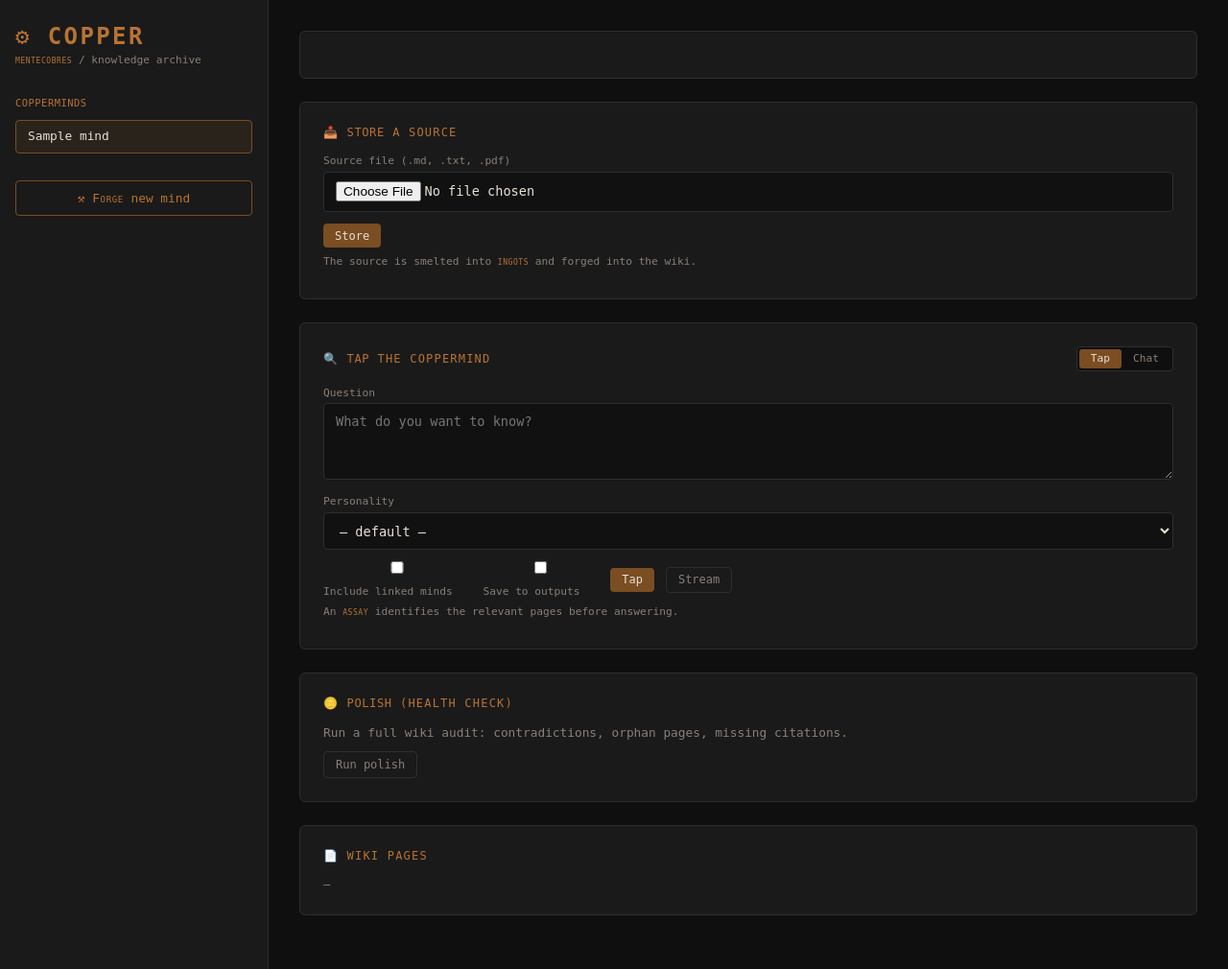
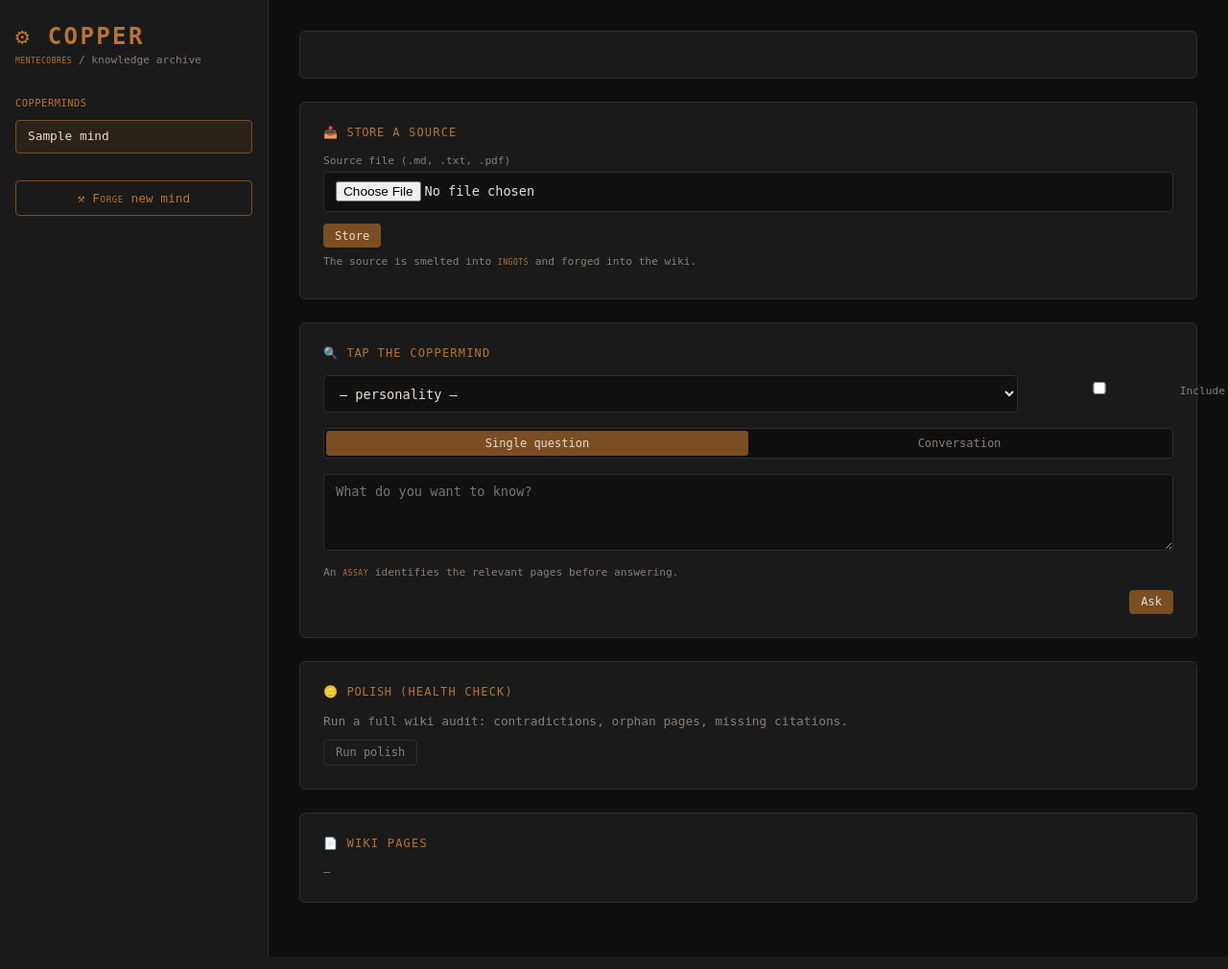
Before and after one commit to fermaat/copper, a FastAPI app: template src/copper/api/templates/index.html in a window 1280 px wide. Shown: the whole page at 96% size. Run offline with FastAPI, Linux system fonts and the light colour scheme; the template is opened without the code that fills it: most values are stand-ins (such as "Sample title", 1, 10 or a date in 2020); data that the repository does not hold is empty; parts of the project's set-up code (start-up, migrations or seed data) failed here and were passed over; some libraries are stand-ins or nearby versions.

Commit message:
fixed stream

```diff
--- a/src/copper/api/static/style.css
+++ b/src/copper/api/static/style.css
@@ -166,9 +166,9 @@ label { font-size: 0.7rem; color: var(--text-dim); display: block; margin-bottom
   display: block; color: var(--text-dim); font-size: 0.7rem;
 }
 
-/* Mode toggle (Tap / Chat) */
-.mode-toggle { display: flex; gap: 0; background: var(--bg); border: 1px solid var(--border); border-radius: 4px; padding: 2px; }
-.mode-btn { background: transparent; border: none; color: var(--text-dim); font-family: inherit; font-size: 0.7rem; padding: 0.2rem 0.75rem; border-radius: 3px; cursor: pointer; transition: all 0.15s; }
+/* Mode tabs (Single question / Conversation) */
+.mode-toggle { display: flex; gap: 0; background: var(--bg); border: 1px solid var(--border); border-radius: 4px; padding: 2px; width: 100%; }
+.mode-btn { flex: 1; background: transparent; border: none; color: var(--text-dim); font-family: inherit; font-size: 0.75rem; padding: 0.35rem 0.5rem; border-radius: 3px; cursor: pointer; transition: all 0.15s; }
 .mode-btn.active { background: var(--copper-dark); color: var(--text); }
 
 /* Chat thread */
--- a/src/copper/api/templates/index.html
+++ b/src/copper/api/templates/index.html
@@ -71,37 +71,35 @@
 
         <!-- Tap / Chat -->
         <div class="card">
-          <div class="flex" style="justify-content:space-between;margin-bottom:1rem">
-            <div class="card-title" style="margin:0">🔍 <span class="cosmere">Tap</span> the coppermind</div>
-            <div class="mode-toggle">
-              <button id="mode-tap-btn" class="mode-btn active" onclick="setMode('tap')">Tap</button>
-              <button id="mode-chat-btn" class="mode-btn" onclick="setMode('chat')">Chat</button>
-            </div>
+          <div class="card-title">🔍 <span class="cosmere">Tap</span> the coppermind</div>
+
+          <!-- Shared controls -->
+          <div class="flex" style="margin-bottom:1rem;flex-wrap:wrap;gap:0.5rem">
+            <select id="shared-personality" title="Voice used to answer" style="margin:0;flex:1;min-width:140px">
+              <option value="">— personality —</option>
+            </select>
+            <label style="margin:0;white-space:nowrap">
+              <input type="checkbox" id="shared-with-links"> Include linked minds
+            </label>
+          </div>
+
+          <!-- Mode tabs -->
+          <div class="mode-toggle" style="margin-bottom:1rem">
+            <button id="mode-tap-btn" class="mode-btn active" onclick="setMode('tap')">Single question</button>
+            <button id="mode-chat-btn" class="mode-btn" onclick="setMode('chat')">Conversation</button>
           </div>
 
           <!-- Tap panel -->
           <div id="tap-panel">
-            <label>Question</label>
             <textarea id="tap-question" placeholder="What do you want to know?"></textarea>
-            <label>Personality</label>
-            <select id="tap-personality" title="Voice used to answer">
-              <option value="">— default —</option>
-            </select>
-            <div class="flex">
-              <label style="margin:0">
-                <input type="checkbox" id="tap-with-links"> Include linked minds
-              </label>
-              <label style="margin:0">
-                <input type="checkbox" id="tap-save"> Save to outputs
-              </label>
-              <button class="btn btn-primary btn-sm" onclick="runTap()">Tap</button>
-              <button class="btn btn-ghost btn-sm" onclick="runTapStream()">Stream</button>
-            </div>
-            <p class="text-dim" style="font-size:0.7rem;margin-top:0.5rem">
+            <p class="text-dim" style="font-size:0.7rem;margin-bottom:0.5rem">
               An <span class="cosmere">assay</span> identifies the relevant pages before answering.
             </p>
             <div id="tap-connections" class="mt-1"></div>
             <div id="tap-answer" class="answer-box mt-1" style="display:none"></div>
+            <div class="flex" style="justify-content:flex-end;margin-top:0.75rem">
+              <button id="tap-ask-btn" class="btn btn-primary btn-sm" onclick="runTapStream()">Ask</button>
+            </div>
           </div>
 
           <!-- Chat panel -->
@@ -109,19 +107,10 @@
             <div id="chat-thread" class="chat-thread">
               <div class="chat-empty">Ask a question to start the conversation.</div>
             </div>
-            <label>Personality</label>
-            <select id="chat-personality" title="Voice used to answer">
-              <option value="">— default —</option>
-            </select>
-            <div class="flex" style="margin-bottom:0.75rem">
-              <label style="margin:0">
-                <input type="checkbox" id="chat-with-links"> Include linked minds
-              </label>
-            </div>
             <textarea id="chat-question" placeholder="Ask a follow-up… (Ctrl+Enter to send)" style="min-height:60px"></textarea>
             <div class="flex" style="justify-content:flex-end">
               <button class="btn btn-ghost btn-sm" onclick="clearChat()">New conversation</button>
-              <button class="btn btn-primary btn-sm" onclick="sendChat()">Send</button>
+              <button id="chat-send-btn" class="btn btn-primary btn-sm" onclick="sendChat()">Send</button>
             </div>
           </div>
         </div>
@@ -187,18 +176,14 @@
         const res = await fetch('/minds/prompts/tap');
         if (!res.ok) return;
         const items = await res.json();
-        const tapSelect = document.getElementById('tap-personality');
-        const chatSelect = document.getElementById('chat-personality');
+        const select = document.getElementById('shared-personality');
         for (const it of items) {
           const short = it.name.startsWith('tap.') ? it.name.slice(4) : it.name;
-          const label = short + (it.description ? ` — ${it.description.split('\n')[0].slice(0, 60)}` : '');
-          for (const select of [tapSelect, chatSelect]) {
-            const opt = document.createElement('option');
-            opt.value = it.name;
-            opt.textContent = label;
-            opt.title = it.description || '';
-            select.appendChild(opt);
-          }
+          const opt = document.createElement('option');
+          opt.value = it.name;
+          opt.textContent = short + (it.description ? ` — ${it.description.split('\n')[0].slice(0, 60)}` : '');
+          opt.title = it.description || '';
+          select.appendChild(opt);
         }
       } catch (e) { /* silent — default is fine */ }
     }
@@ -271,39 +256,6 @@
     });
 
     // ----------------------------------------------------------------
-    // Tap (single response)
-    // ----------------------------------------------------------------
-    async function runTap() {
-      if (!currentMind) return;
-      const question = document.getElementById('tap-question').value.trim();
-      if (!question) return;
-
-      const answerEl = document.getElementById('tap-answer');
-      const connectionsEl = document.getElementById('tap-connections');
-      answerEl.textContent = 'Tapping the coppermind…';
-      answerEl.style.display = 'block';
-      connectionsEl.innerHTML = '';
-
-      const personality = document.getElementById('tap-personality').value || null;
-      const res = await fetch(`/minds/${currentMind}/tap`, {
-        method: 'POST',
-        headers: { 'Content-Type': 'application/json' },
-        body: JSON.stringify({
-          question,
-          save: document.getElementById('tap-save').checked,
-          with_links: document.getElementById('tap-with-links').checked,
-          personality,
-        }),
-      });
-      const data = await res.json();
-
-      answerEl.textContent = data.answer;
-      if (data.connections.length) {
-        connectionsEl.innerHTML = data.connections.map(c => `<span class="connection-tag">${c}</span>`).join('');
-      }
-    }
-
-    // ----------------------------------------------------------------
     // Tap (streaming via SSE)
     // ----------------------------------------------------------------
     function runTapStream() {
@@ -312,24 +264,19 @@
       if (!question) return;
 
       const answerEl = document.getElementById('tap-answer');
+      const askBtn = document.getElementById('tap-ask-btn');
       answerEl.textContent = '';
       answerEl.classList.add('streaming');
       answerEl.style.display = 'block';
+      askBtn.disabled = true;
 
-      const params = new URLSearchParams({
-        question,
-        save: document.getElementById('tap-save').checked,
-        with_links: document.getElementById('tap-with-links').checked,
-      });
-
-      const personality = document.getElementById('tap-personality').value || null;
-      // POST body via fetch then read SSE stream
+      const personality = document.getElementById('shared-personality').value || null;
       fetch(`/minds/${currentMind}/tap/stream`, {
         method: 'POST',
         headers: { 'Content-Type': 'application/json' },
         body: JSON.stringify({
           question,
-          with_links: document.getElementById('tap-with-links').checked,
+          with_links: document.getElementById('shared-with-links').checked,
           personality,
         }),
       }).then(res => {
@@ -338,21 +285,19 @@
 
         function read() {
           reader.read().then(({ done, value }) => {
-            if (done) { answerEl.classList.remove('streaming'); return; }
+            if (done) { answerEl.classList.remove('streaming'); askBtn.disabled = false; return; }
             const text = decoder.decode(value);
-            // Parse SSE lines
             text.split('\n').forEach(line => {
-              if (line.startsWith('data: ')) {
-                const chunk = line.slice(6);
-                if (chunk === '[DONE]') { answerEl.classList.remove('streaming'); return; }
-                answerEl.textContent += chunk;
-              }
+              if (!line.startsWith('data: ')) return;
+              const raw = line.slice(6);
+              if (raw === '[DONE]') { answerEl.classList.remove('streaming'); askBtn.disabled = false; return; }
+              try { answerEl.textContent += JSON.parse(raw); } catch (_) {}
             });
             read();
           });
         }
         read();
-      });
+      }).catch(() => { answerEl.classList.remove('streaming'); askBtn.disabled = false; });
     }
 
     // ----------------------------------------------------------------
@@ -395,46 +340,54 @@
       const input = document.getElementById('chat-question');
       const question = input.value.trim();
       if (!question) return;
+
+      const sendBtn = document.getElementById('chat-send-btn');
+      sendBtn.disabled = true;
       input.value = '';
 
       appendChatBubble('user', question);
       const assistantBubble = appendChatBubble('assistant', '', true);
       const thread = document.getElementById('chat-thread');
 
-      const personality = document.getElementById('chat-personality').value || null;
+      const personality = document.getElementById('shared-personality').value || null;
+
+      function finalize(answer) {
+        assistantBubble.classList.remove('streaming');
+        sendBtn.disabled = false;
+        chatHistory.push({ role: 'user', content: question });
+        chatHistory.push({ role: 'assistant', content: answer });
+      }
+
       fetch(`/minds/${currentMind}/chat/stream`, {
         method: 'POST',
         headers: { 'Content-Type': 'application/json' },
         body: JSON.stringify({
           question,
           history: chatHistory,
-          with_links: document.getElementById('chat-with-links').checked,
+          with_links: document.getElementById('shared-with-links').checked,
           personality,
         }),
       }).then(res => {
+        if (!res.ok) {
+          assistantBubble.textContent = `Error ${res.status}`;
+          finalize('');
+          return;
+        }
         const reader = res.body.getReader();
         const decoder = new TextDecoder();
         let answer = '';
+        let done = false;
 
         function read() {
-          reader.read().then(({ done, value }) => {
-            if (done) {
-              assistantBubble.classList.remove('streaming');
-              chatHistory.push({ role: 'user', content: question });
-              chatHistory.push({ role: 'assistant', content: answer });
-              return;
-            }
+          if (done) return;
+          reader.read().then(({ done: streamDone, value }) => {
+            if (streamDone) { finalize(answer); return; }
             const text = decoder.decode(value);
             text.split('\n').forEach(line => {
               if (!line.startsWith('data: ')) return;
-              const chunk = line.slice(6);
-              if (chunk === '[DONE]') {
-                assistantBubble.classList.remove('streaming');
-                chatHistory.push({ role: 'user', content: question });
-                chatHistory.push({ role: 'assistant', content: answer });
-                return;
-              }
-              answer += chunk;
+              const raw = line.slice(6);
+              if (raw === '[DONE]') { done = true; finalize(answer); return; }
+              try { answer += JSON.parse(raw); } catch (_) {}
               assistantBubble.textContent = answer;
               thread.scrollTop = thread.scrollHeight;
             });
@@ -442,6 +395,9 @@
           });
         }
         read();
+      }).catch(err => {
+        assistantBubble.textContent = `Connection error: ${err.message}`;
+        finalize('');
       });
     }
 
```
Also changed, not shown: src/copper/api/routes/workflows.py (+6 -3 lines).
